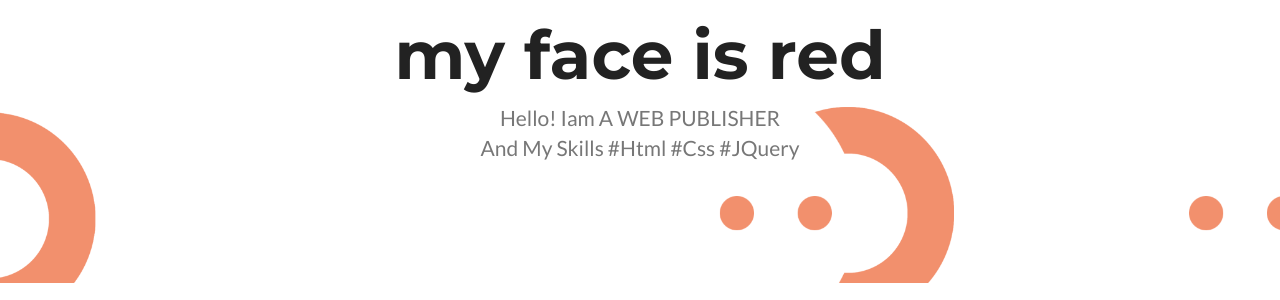
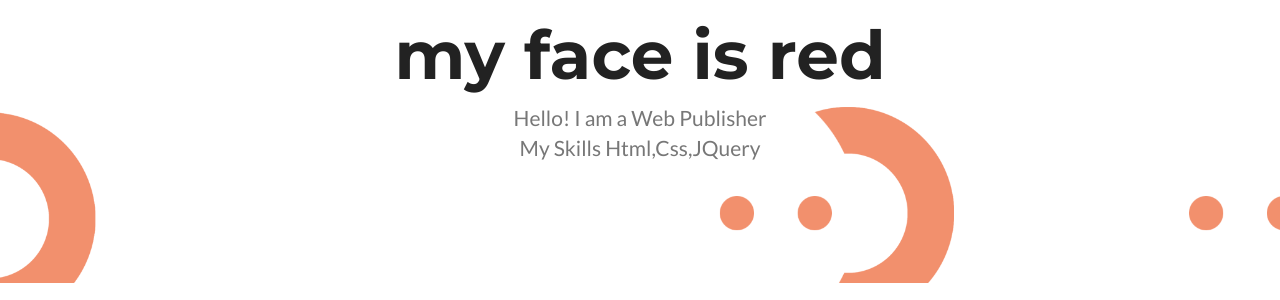
Before and after one commit to jeromelachaud/freelancer-theme, a Jekyll site: the page built from _posts/2014-07-18-project-1.markdown, in a window 1280 px wide and 1400 px high, scrolled down 721 px. Shown: the part 150-450 px from the top of the window. Built offline with Jekyll 4.4.1, drawn with Linux system fonts in a browser that asks for light colours.

Commit message:
컬러 및 텍스트 수정

```diff
--- a/_includes/header.html
+++ b/_includes/header.html
@@ -10,8 +10,8 @@
 				<span class="name"><!-- {{ site.title }} --> my face is red</span>
 				<span class="skills">
 					<!-- {{ site.skills }} -->
-					Hello! iam a WEB PUBLISHER <br>
-					and my skills #Html #Css #JQuery
+					Hello! I am a Web Publisher <br>
+					My Skills Html,Css,JQuery
 				</span>
 				<!-- <hr class="star-light" /> -->
 			</div>
```
Also changed, not shown: _includes/css/main.css (+8 -1 lines).
